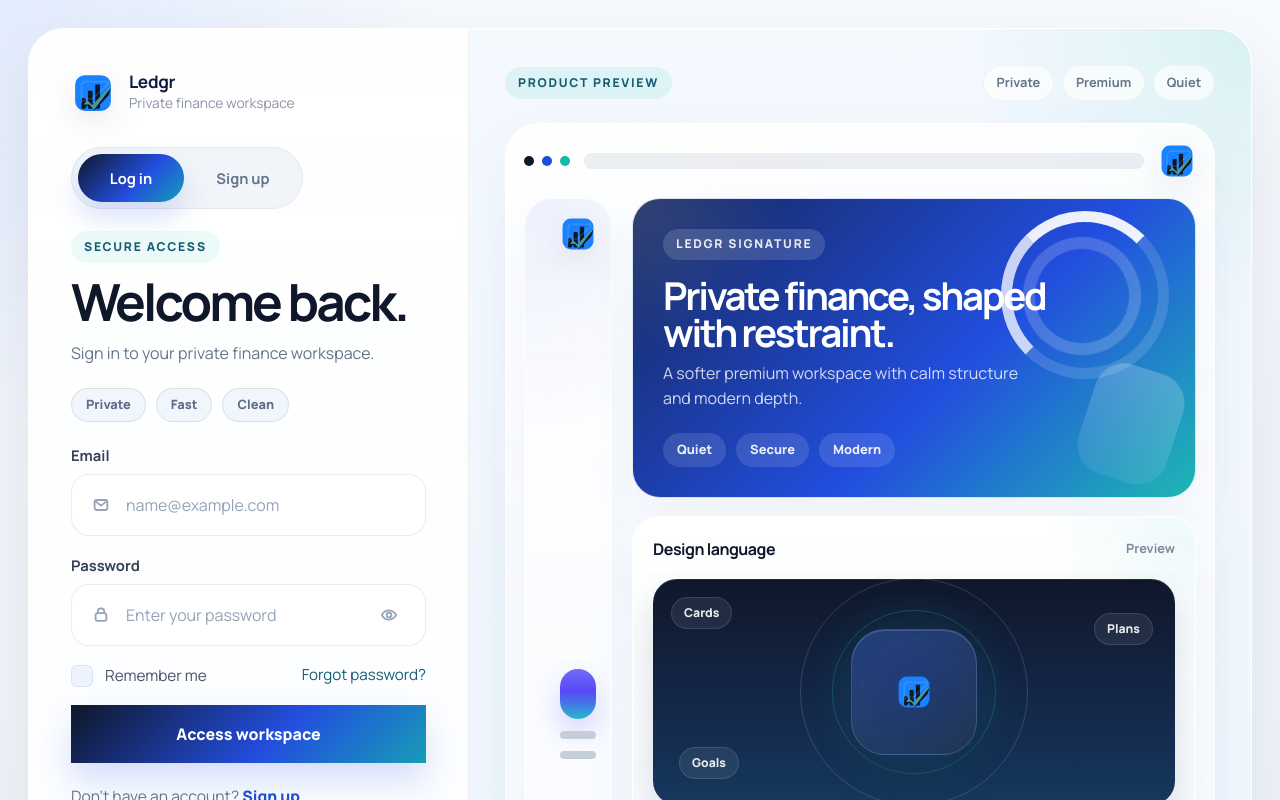
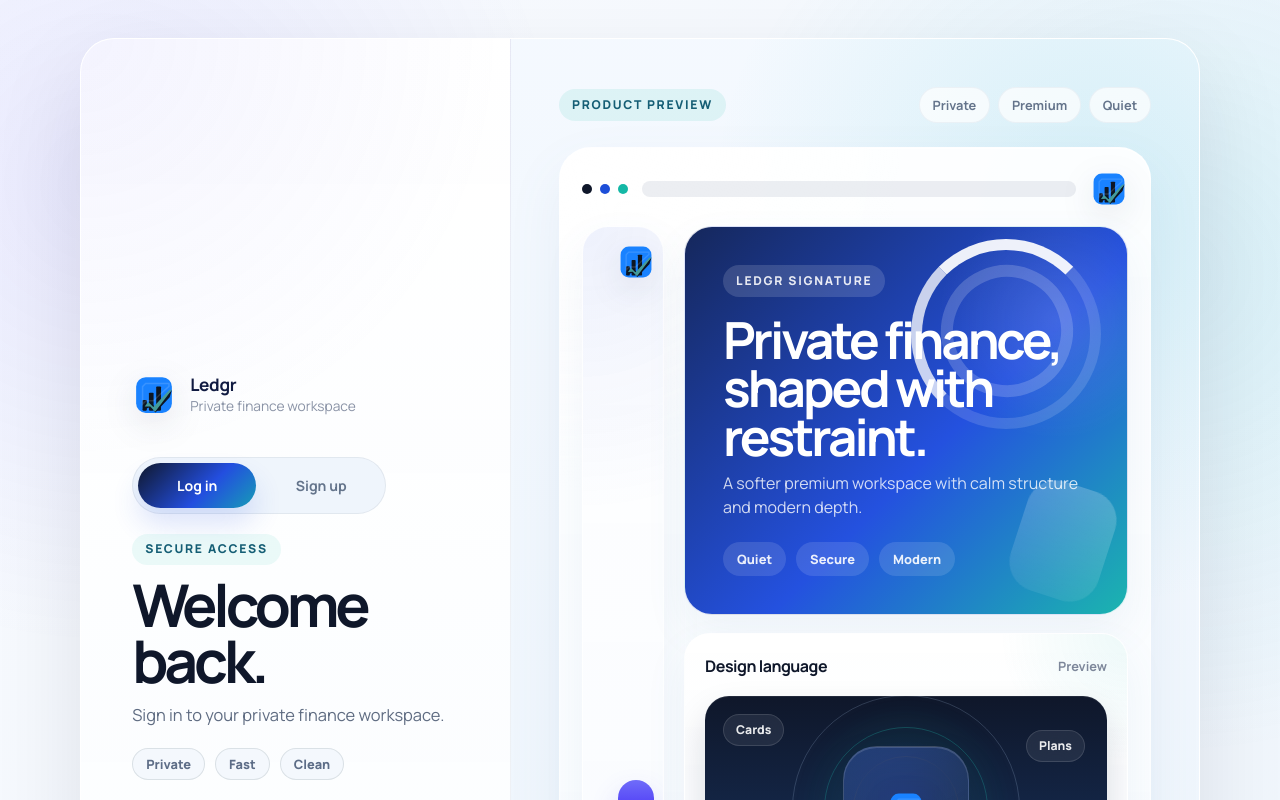
Before and after one commit to Amanor-12/personal-finance-tracker-frontend, a React (Vite) app: page /login in a window 1280 px wide. Shown: the top 800 px of the page. Built offline with nearby package versions, Linux system fonts and the light colour scheme.

Commit message:
polish: refine presentation login page

```diff
--- a/src/components/LoginPage.css
+++ b/src/components/LoginPage.css
@@ -994,3 +994,220 @@
     flex: 1;
   }
 }
+
+/* Presentation-grade login composition */
+.authx-page {
+  padding: clamp(20px, 3vw, 44px);
+  background:
+    radial-gradient(circle at 8% 12%, rgba(82, 72, 240, 0.1), transparent 26%),
+    radial-gradient(circle at 92% 18%, rgba(40, 183, 207, 0.14), transparent 28%),
+    linear-gradient(135deg, #f9fbff 0%, #edf4fb 100%);
+}
+
+.authx-shell {
+  width: min(1220px, calc(100vw - 48px));
+  min-height: min(760px, calc(100vh - 56px));
+  grid-template-columns: minmax(400px, 462px) minmax(0, 1fr);
+  border-radius: 34px;
+  background: rgba(255, 255, 255, 0.9);
+  box-shadow:
+    0 34px 90px rgba(15, 23, 42, 0.1),
+    inset 0 1px 0 rgba(255, 255, 255, 0.9);
+}
+
+.authx-auth-column {
+  padding: clamp(34px, 4vw, 54px);
+  align-content: center;
+  gap: 30px;
+  background:
+    radial-gradient(circle at top left, rgba(111, 108, 249, 0.08), transparent 28%),
+    linear-gradient(180deg, rgba(255, 255, 255, 0.98), rgba(249, 252, 255, 0.96));
+}
+
+.authx-auth-card {
+  gap: 20px;
+}
+
+.authx-brand-row {
+  margin-bottom: 2px;
+}
+
+.authx-mode-toggle {
+  padding: 5px;
+  background: rgba(239, 245, 252, 0.94);
+}
+
+.authx-mode-toggle a {
+  min-width: 118px;
+  padding: 0.72rem 1rem;
+  font-size: 0.88rem;
+}
+
+.authx-card-copy {
+  gap: 12px;
+}
+
+.authx-card-copy h1 {
+  max-width: 390px;
+  font-size: clamp(3.4rem, 5vw, 4.75rem);
+  letter-spacing: -0.07em;
+}
+
+.authx-card-copy p {
+  max-width: 390px;
+  color: #5f6c82;
+  font-size: 1.03rem;
+}
+
+.authx-feature-row span {
+  min-height: 32px;
+  padding: 0 13px;
+  background: rgba(244, 248, 253, 0.96);
+}
+
+.authx-error {
+  border-radius: 16px;
+  color: #9b3b3b;
+  background: rgba(255, 244, 244, 0.92);
+  border-color: rgba(218, 88, 88, 0.18);
+  font-size: 0.92rem;
+  line-height: 1.45;
+}
+
+.authx-form {
+  gap: 16px;
+}
+
+.authx-field-shell {
+  min-height: 58px;
+  border-radius: 16px;
+  background: rgba(255, 255, 255, 0.98);
+  border-color: rgba(161, 174, 195, 0.24);
+}
+
+.authx-primary {
+  min-height: 60px;
+  border-radius: 0;
+  background: linear-gradient(135deg, #111b42 0%, #234edf 58%, #20aebe 100%);
+  box-shadow: 0 20px 38px rgba(35, 78, 223, 0.2);
+}
+
+.authx-preview-column {
+  padding: clamp(30px, 4vw, 48px);
+  background:
+    radial-gradient(circle at 86% 12%, rgba(40, 183, 207, 0.16), transparent 28%),
+    radial-gradient(circle at 8% 88%, rgba(111, 108, 249, 0.1), transparent 24%),
+    linear-gradient(180deg, rgba(244, 249, 255, 0.94), rgba(234, 243, 251, 0.96));
+}
+
+.authx-preview-header {
+  margin-bottom: 2px;
+}
+
+.authx-preview-surface {
+  min-height: 620px;
+  padding: 22px;
+  border-radius: 32px;
+  background:
+    radial-gradient(circle at top left, rgba(255, 255, 255, 0.86), transparent 24%),
+    linear-gradient(180deg, rgba(255, 255, 255, 0.92), rgba(246, 250, 255, 0.94));
+}
+
+.authx-scene {
+  grid-template-columns: minmax(70px, 82px) minmax(0, 1fr);
+}
+
+.authx-scene-rail {
+  border-radius: 26px;
+}
+
+.authx-scene-hero {
+  min-height: 276px;
+  padding: 38px;
+  border-radius: 28px;
+  background:
+    radial-gradient(circle at 84% 24%, rgba(255, 255, 255, 0.13), transparent 25%),
+    linear-gradient(135deg, #15275b 0%, #2451df 57%, #1bb5af 100%);
+}
+
+.authx-scene-hero h2 {
+  max-width: 500px;
+  font-size: clamp(2.45rem, 4vw, 3.35rem);
+}
+
+.authx-scene-hero p {
+  max-width: 420px;
+  font-size: 1rem;
+}
+
+.authx-scene-hero-orbit-one {
+  width: 190px;
+  height: 190px;
+}
+
+.authx-scene-hero-orbit-two {
+  width: 132px;
+  height: 132px;
+}
+
+.authx-scene-grid {
+  grid-template-columns: minmax(0, 1fr) minmax(230px, 270px);
+}
+
+.authx-scene-showcase,
+.authx-scene-stack,
+.authx-scene-notes {
+  border-radius: 26px;
+}
+
+.authx-scene-showcase {
+  min-height: 320px;
+}
+
+.authx-scene-note-row {
+  min-height: 58px;
+}
+
+@media (max-width: 1280px) {
+  .authx-shell {
+    width: min(1120px, calc(100vw - 40px));
+    grid-template-columns: minmax(380px, 430px) minmax(0, 1fr);
+  }
+
+  .authx-card-copy h1 {
+    font-size: clamp(3rem, 4.6vw, 4.2rem);
+  }
+
+  .authx-scene-grid {
+    grid-template-columns: 1fr;
+  }
+
+  .authx-scene-side-column {
+    grid-template-columns: repeat(2, minmax(0, 1fr));
+  }
+
+  .authx-scene-notes {
+    min-height: 192px;
+  }
+}
+
+@media (max-width: 1120px) {
+  .authx-shell {
+    min-height: auto;
+    grid-template-columns: 1fr;
+  }
+
+  .authx-auth-column {
+    align-content: start;
+  }
+}
+
+@media (max-width: 920px) {
+  .authx-page {
+    padding: 16px;
+  }
+
+  .authx-shell {
+    width: 100%;
+  }
+}
--- a/src/components/LoginPage.jsx
+++ b/src/components/LoginPage.jsx
@@ -159,7 +159,12 @@ function LoginPage({ mode = 'login', onLogin, onSignUp }) {
 
       navigate(isLogin ? '/dashboard' : '/onboarding');
     } catch (error) {
-      setMessage(error.message);
+      const authMessage =
+        error.message === 'Request failed'
+          ? 'Ledgr could not reach the API. Start the backend server, then try again.'
+          : error.message;
+
+      setMessage(authMessage || 'Ledgr could not complete that request. Please try again.');
     } finally {
       setIsSubmitting(false);
     }
```
